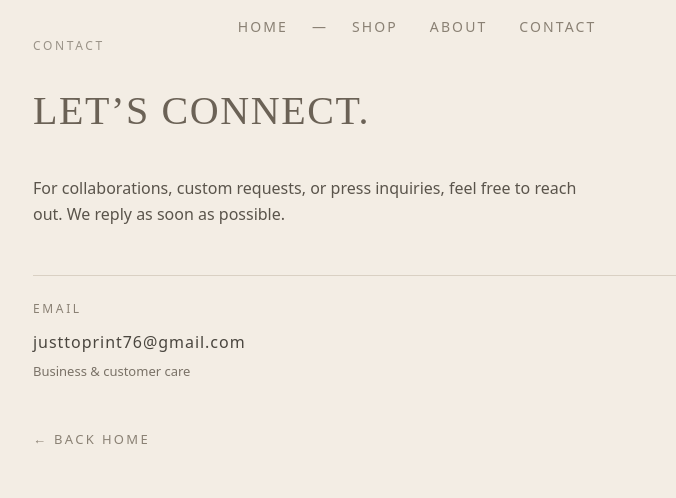
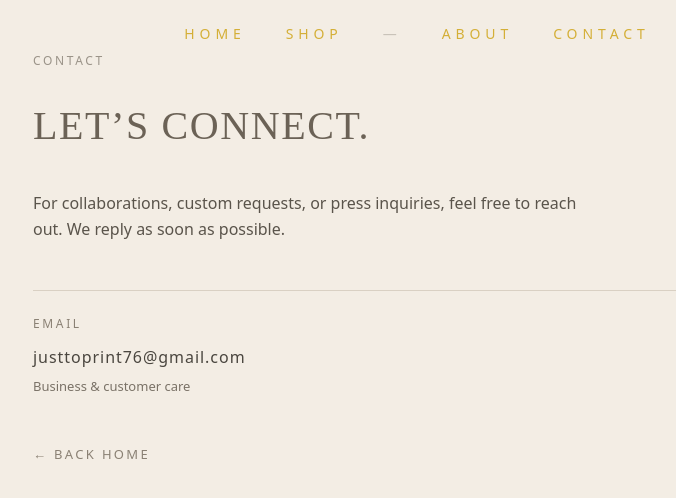
Before and after one commit to justtoprint76-cyber/justtoprint, a Next.js app: page /contact in a window 1280 px wide. Shown: the top 498 px of the page, without its empty margins (223-899 px from the left). Built offline with nearby package versions, Linux system fonts and the light colour scheme.

Commit message:
Update Header.jsx

```diff
--- a/components/Header.jsx
+++ b/components/Header.jsx
@@ -1,19 +1,21 @@
+"use client";
+
 export default function Header() {
   return (
-    <header className="pt-4 pb-0 text-center">
-      <nav className="text-[14px] tracking-[0.15em] text-[#8A8174]">
-        <a className="mx-4 no-underline text-inherit" href="/">
-          HOME
+    <header className="w-full flex justify-center pt-6 pb-2">
+      <nav className="flex items-center gap-10 text-sm tracking-[0.35em] text-[#8A8378] uppercase">
+        <a href="#home" className="hover:text-black transition">
+          Home
         </a>
-        <span className="mx-2">—</span>
-        <a className="mx-4 no-underline text-inherit" href="/#shop">
-          SHOP
+        <a href="#shop" className="hover:text-black transition">
+          Shop
         </a>
-        <a className="mx-4 no-underline text-inherit" href="/about">
-          ABOUT
+        <span className="opacity-40">—</span>
+        <a href="#about" className="hover:text-black transition">
+          About
         </a>
-        <a className="mx-4 no-underline text-inherit" href="/contact">
-          CONTACT
+        <a href="#contact" className="hover:text-black transition">
+          Contact
         </a>
       </nav>
     </header>
```
